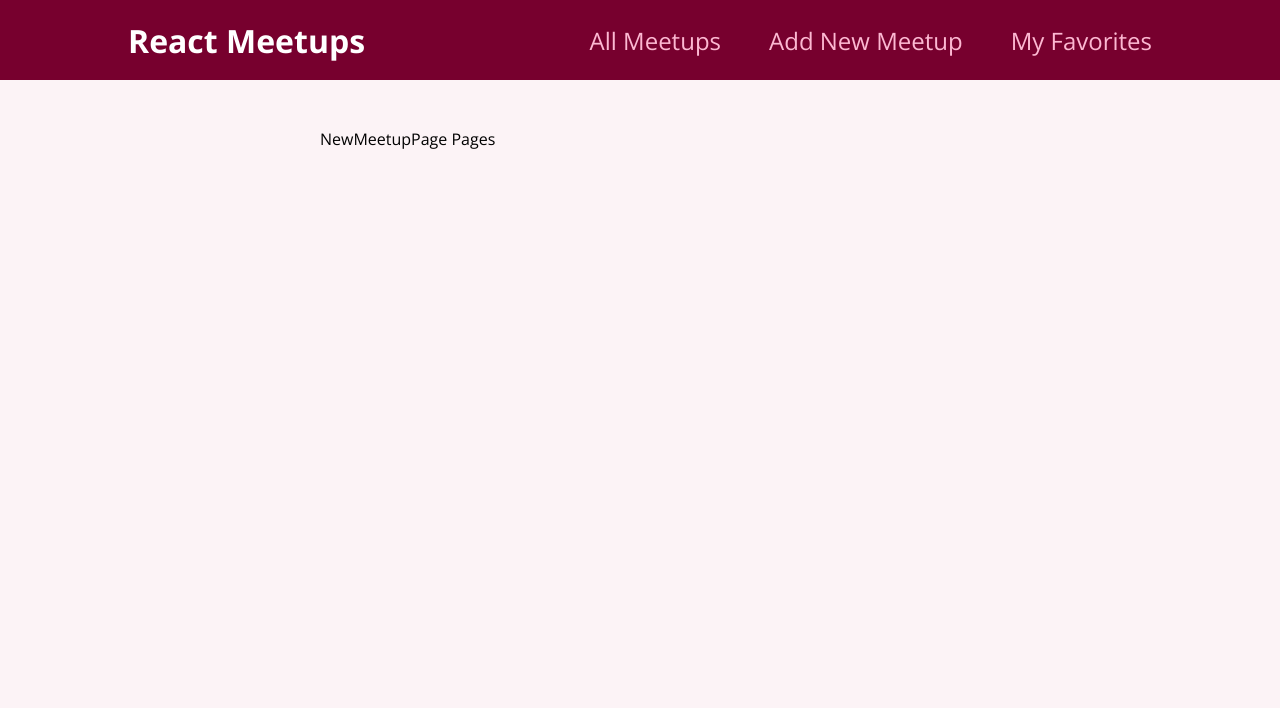
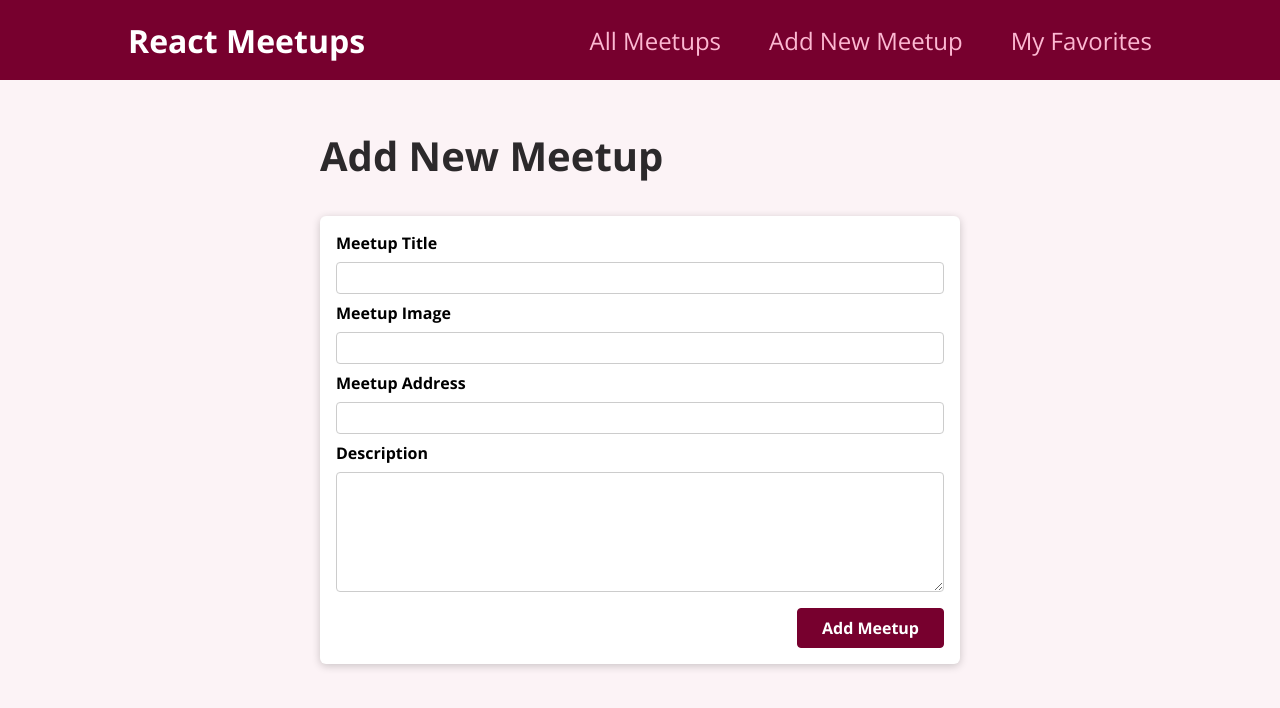
Before and after one commit to GC-Park/react-study, a React (Create React App) app: page /new-meetup in a window 1280 px wide. Shown: the top 708 px of the page. Built offline with nearby package versions, Linux system fonts and the light colour scheme.

Commit message:
Feat:양식 작성하는 함수 추가

```diff
--- /dev/null
+++ b/src/components/meetups/NewMeetupForm.js
@@ -0,0 +1,32 @@
+import Card from '../ui/Card'
+import classes from './NewMeetupForm.module.css'
+
+function NewMeetupForm() {
+    return (
+        <Card>
+            <form className={classes.form}>
+              <div className={classes.control}>
+                <label htmlFor='title'>Meetup Title</label>
+                <input type='text' required id='title'/>
+              </div>
+              <div className={classes.control}>
+                <label htmlFor='image'>Meetup Image</label>
+                <input type='url' required id='image'/>
+              </div>
+              <div className={classes.control}>
+                <label htmlFor='address'>Meetup Address</label>
+                <input type='text' required id='address'/>
+              </div>
+              <div className={classes.control}>
+                <label htmlFor='description'>Description</label>
+                <textarea id='description' required rows='5'></textarea>
+              </div>
+              <div className={classes.actions}>
+                <button>Add Meetup</button>
+              </div>
+            </form>
+        </Card>
+    )
+}
+
+export default NewMeetupForm
--- /dev/null
+++ b/src/components/meetups/NewMeetupForm.module.css
@@ -0,0 +1,45 @@
+.form {
+  padding: 1rem;
+}
+
+.control {
+  margin-bottom: 0.5rem;
+}
+
+.control label {
+  display: block;
+  font-weight: bold;
+  margin-bottom: 0.5rem;
+}
+
+.control input,
+.control textarea {
+  display: block;
+  font: inherit;
+  border-radius: 4px;
+  border: 1px solid #ccc;
+  padding: 0.25rem;
+  width: 100%;
+}
+
+.actions {
+  margin-top: 1rem;
+  text-align: right;
+}
+
+.actions button {
+  font: inherit;
+  cursor: pointer;
+  background-color: #77002e;
+  color: white;
+  padding: 0.5rem 1.5rem;
+  border: 1px solid #77002e;
+  border-radius: 4px;
+  font-weight: bold;
+}
+
+.actions button:hover,
+.actions button:active {
+  background-color: #a50e48;
+  border-color: #a50e48;
+}
--- a/src/pages/NewMeetup.js
+++ b/src/pages/NewMeetup.js
@@ -1,5 +1,10 @@
+import NewMeetupForm from "../components/meetups/NewMeetupForm"
+
 function NewMeetupPage(){
-  return <div>NewMeetupPage Pages</div>
+  return <section>
+    <h1>Add New Meetup</h1>
+    <NewMeetupForm/>
+  </section>
 }
 
 export default NewMeetupPage
```
